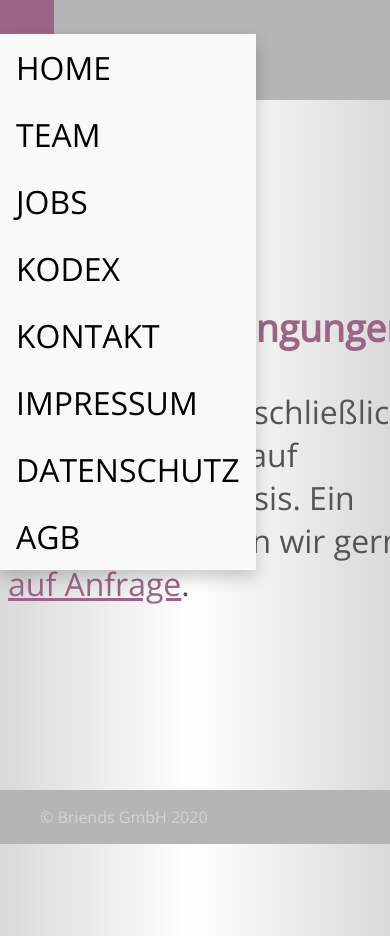
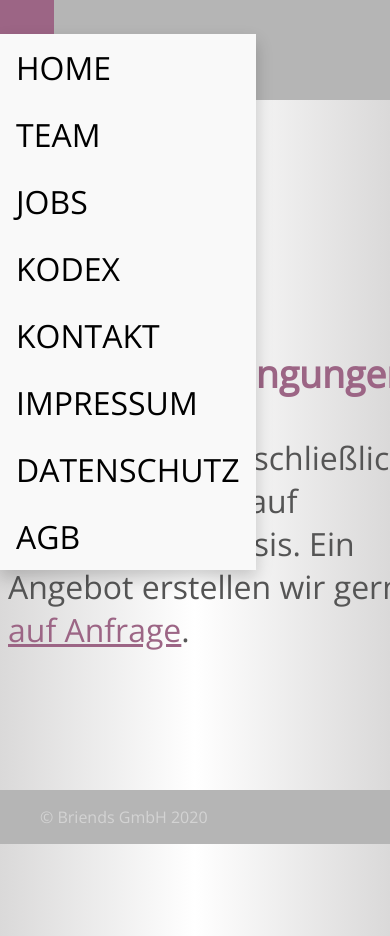
Before and after one commit to maxdaten-io/entwicklerteam.hamburg, a plain HTML site: page ETHH_agb.html in a window 390 px wide. Shown: the top 936 px of the page. Drawn offline with nearby package versions, Linux system fonts and the light colour scheme; files that its build step writes are made by us from their sources.

Commit message:
Update style.css

```diff
--- a/style.css
+++ b/style.css
@@ -344,6 +344,10 @@ li a:hover {
         height: 100px;
     }
 
+    .maintext {
+        top: 100px;
+    }
+
     .mainimage {
         position: relative;
         top: 0px;
```
